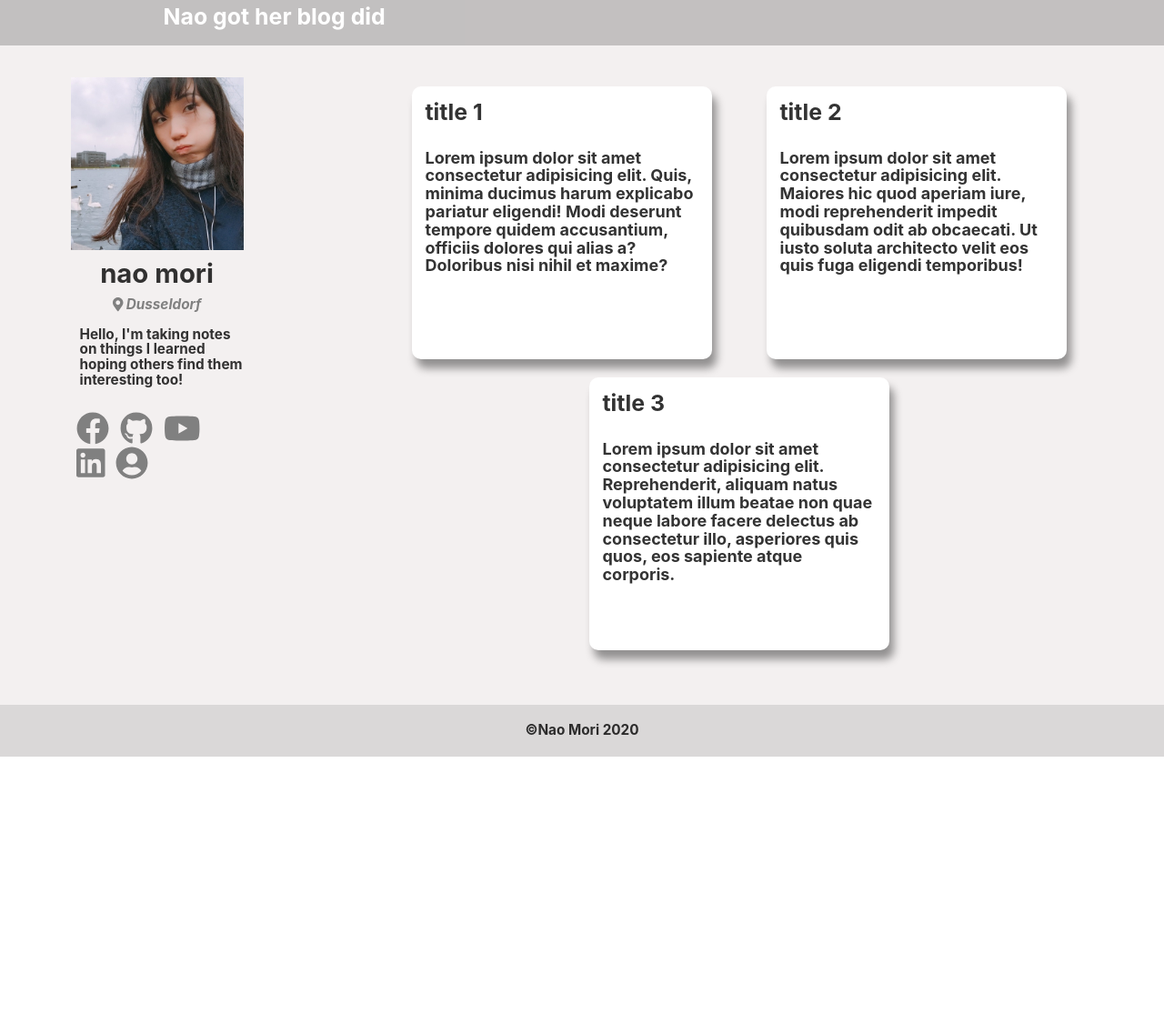
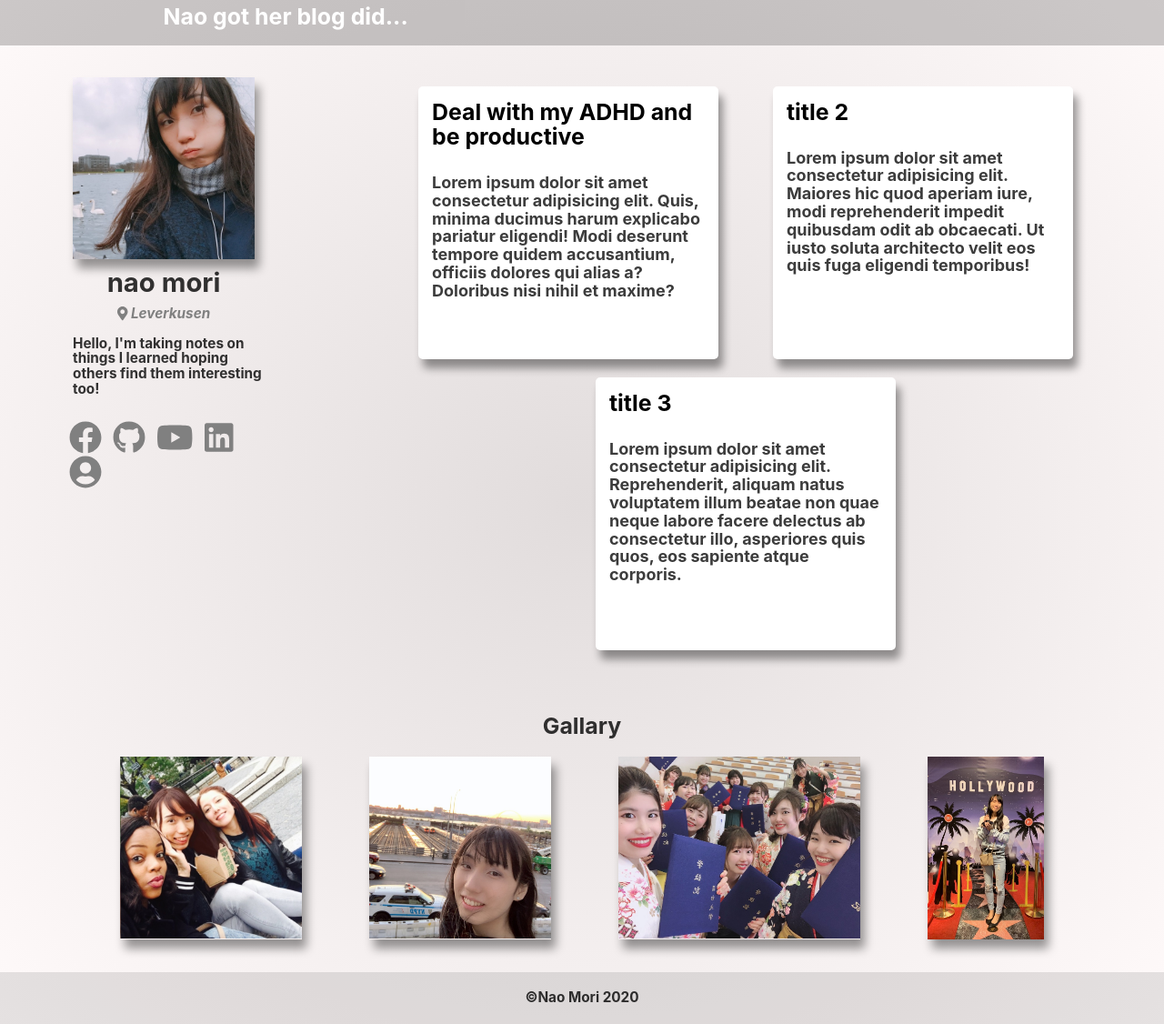
Before and after one commit to Nao-Mori/blog, a Gatsby site: page / in a window 1280 px wide. Shown: the part 13-1139 px from the top of the page at 91% size. Before the commit the page ends 845 px from the top, so only its background shows below. Built offline with nearby package versions, Linux system fonts and the light colour scheme; Gatsby itself is replaced by a stand-in of ours.

Commit message:
Added gallery

```diff
--- a/gatsby-config.js
+++ b/gatsby-config.js
@@ -1,6 +1,6 @@
 module.exports = {
   siteMetadata: {
-    title: `Nao got her blog did`,
+    title: `Nao got her blog did...`,
     description: `Kick off your next, great Gatsby project with this default starter. This barebones starter ships with the main Gatsby configuration files you might need.`,
     author: `@gatsbyjs`,
   },
--- a/package.json
+++ b/package.json
@@ -20,6 +20,7 @@
     "gatsby-transformer-sharp": "^2.3.13",
     "prop-types": "^15.7.2",
     "react": "^16.12.0",
+    "react-bootstrap": "^1.0.0-beta.17",
     "react-dom": "^16.12.0",
     "react-helmet": "^5.2.1",
     "typescript": "^3.8.3"
--- a/src/components/image.tsx
+++ b/src/components/image.tsx
@@ -14,7 +14,6 @@ const Image = () => {
       }
     }
   `)
-
   return <Img fluid={data.placeholderImage.childImageSharp.fluid} />
 }
 
--- /dev/null
+++ b/src/components/image2.tsx
@@ -0,0 +1,21 @@
+import React from "react"
+import { useStaticQuery, graphql } from "gatsby"
+import Img from "gatsby-image"
+
+const Image = () => {
+  const data = useStaticQuery(graphql`
+    query {
+      placeholderImage: file(relativePath: { eq: "pic3.jpg" }) {
+        childImageSharp {
+          fluid(maxWidth: 300) {
+            ...GatsbyImageSharpFluid
+          }
+        }
+      }
+    }
+  `)
+
+  return <Img fluid={data.placeholderImage.childImageSharp.fluid} />
+}
+
+export default Image
--- /dev/null
+++ b/src/components/image3.tsx
@@ -0,0 +1,21 @@
+import React from "react"
+import { useStaticQuery, graphql } from "gatsby"
+import Img from "gatsby-image"
+
+const Image = () => {
+  const data = useStaticQuery(graphql`
+    query {
+      placeholderImage: file(relativePath: { eq: "pic4.jpg" }) {
+        childImageSharp {
+          fluid(maxWidth: 300) {
+            ...GatsbyImageSharpFluid
+          }
+        }
+      }
+    }
+  `)
+
+  return <Img fluid={data.placeholderImage.childImageSharp.fluid} />
+}
+
+export default Image
--- /dev/null
+++ b/src/components/image4.tsx
@@ -0,0 +1,21 @@
+import React from "react"
+import { useStaticQuery, graphql } from "gatsby"
+import Img from "gatsby-image"
+
+const Image = () => {
+  const data = useStaticQuery(graphql`
+    query {
+      placeholderImage: file(relativePath: { eq: "pic5.jpg" }) {
+        childImageSharp {
+          fluid(maxWidth: 300) {
+            ...GatsbyImageSharpFluid
+          }
+        }
+      }
+    }
+  `)
+
+  return <Img fluid={data.placeholderImage.childImageSharp.fluid} />
+}
+
+export default Image
--- /dev/null
+++ b/src/components/image5.tsx
@@ -0,0 +1,21 @@
+import React from "react"
+import { useStaticQuery, graphql } from "gatsby"
+import Img from "gatsby-image"
+
+const Image = () => {
+  const data = useStaticQuery(graphql`
+    query {
+      placeholderImage: file(relativePath: { eq: "pic6.jpg" }) {
+        childImageSharp {
+          fluid(maxWidth: 300) {
+            ...GatsbyImageSharpFluid
+          }
+        }
+      }
+    }
+  `)
+
+  return <Img fluid={data.placeholderImage.childImageSharp.fluid} />
+}
+
+export default Image
--- a/src/components/layout.tsx
+++ b/src/components/layout.tsx
@@ -21,7 +21,7 @@ const Layout = ({ children }) => {
       <Header siteTitle={data.site.siteMetadata.title} />
       <div
         style={{
-          backgroundColor:"rgb(243,240,240)",
+          background: "radial-gradient(rgb(225,220,220),rgb(255,250,250))",
           paddingTop: `5.45rem`,
         }}
       >
--- /dev/null
+++ b/src/pages/article.ts
@@ -0,0 +1,17 @@
+export default function Articles(amount){
+    var arr = [
+        {
+            title: "Deal with my ADHD and be productive",
+            body: "Lorem ipsum dolor sit amet consectetur adipisicing elit. Quis, minima ducimus harum explicabo pariatur eligendi! Modi deserunt tempore quidem accusantium, officiis dolores qui alias a? Doloribus nisi nihil et maxime?"
+        },
+        {
+            title: "title 2",
+            body: "Lorem ipsum dolor sit amet consectetur adipisicing elit. Maiores hic quod aperiam iure, modi reprehenderit impedit quibusdam odit ab obcaecati. Ut iusto soluta architecto velit eos quis fuga eligendi temporibus!"
+        },
+        {
+            title: "title 3",
+            body: "Lorem ipsum dolor sit amet consectetur adipisicing elit. Reprehenderit, aliquam natus voluptatem illum beatae non quae neque labore facere delectus ab consectetur illo, asperiores quis quos, eos sapiente atque corporis."
+        },
+    ]
+    return arr
+}
--- a/src/pages/article.tsx
+++ /dev/null
@@ -1,17 +0,0 @@
-export default function Articles(amount){
-    var arr = [
-        {
-            title: "title 1",
-            body: "Lorem ipsum dolor sit amet consectetur adipisicing elit. Quis, minima ducimus harum explicabo pariatur eligendi! Modi deserunt tempore quidem accusantium, officiis dolores qui alias a? Doloribus nisi nihil et maxime?"
-        },
-        {
-            title: "title 2",
-            body: "Lorem ipsum dolor sit amet consectetur adipisicing elit. Maiores hic quod aperiam iure, modi reprehenderit impedit quibusdam odit ab obcaecati. Ut iusto soluta architecto velit eos quis fuga eligendi temporibus!"
-        },
-        {
-            title: "title 3",
-            body: "Lorem ipsum dolor sit amet consectetur adipisicing elit. Reprehenderit, aliquam natus voluptatem illum beatae non quae neque labore facere delectus ab consectetur illo, asperiores quis quos, eos sapiente atque corporis."
-        },
-    ]
-    return arr
-}
--- a/src/pages/index.css
+++ b/src/pages/index.css
@@ -1,5 +1,13 @@
 .right-block{
     max-width: 65vw;
+}
+.article{
+    background-color: white;
+    cursor: pointer;
+    transition: background-color 0.5s;
+}
+.article:hover{
+    background-color: rgb(236, 235, 231);
 }
 
 @media only screen and (max-width: 550px) {
--- a/src/pages/index.tsx
+++ b/src/pages/index.tsx
@@ -1,77 +1,90 @@
-import React from "react"
-import { Router, Location } from "@reach/router"
+import React, { useState } from "react"
+import { Link } from "gatsby"
 import "./index.css"
 import Layout from "../components/layout"
 import SEO from "../components/seo"
 import Image from "../components/image"
+import Image2 from "../components/image2"
+import Image3 from "../components/image3"
+import Image4 from "../components/image4"
+import Image5 from "../components/image5"
 import Articles from "./article"
 import { FontAwesomeIcon } from "@fortawesome/react-fontawesome"
 import { faFacebook, faGithub, faYoutube, faLinkedin } from '@fortawesome/free-brands-svg-icons'
 import { faUserCircle, faMapMarkerAlt } from '@fortawesome/free-solid-svg-icons'
 
 const iconStyle={margin:"0 6px", color:"gray"}
+const imgStyle={width:"200px", margin:"5px auto", boxShadow:"5px 10px 10px rgba(0,0,0,0.4)"}
+const imgStyle2={width:"266px", margin:"5px auto", boxShadow:"5px 10px 10px rgba(0,0,0,0.4)"}
+const imgStyle3={width:"128px", margin:"5px auto", boxShadow:"5px 10px 10px rgba(0,0,0,0.4)"}
 
-const IndexPage = () => (
+const IndexPage = () => {
+  const [page1, setPage1] = useState(false)
+
+  return (
     <Layout>
       <SEO title="Home" />
       <div style={{display:"flex", flexWrap:"wrap", margin:"0 auto", maxWidth:"1400px", paddingBottom:50}}>
-      <div style={{width:"210px", margin:"0 auto", padding:"0 10px"}}>
+        <div style={{width:"240px", margin:"0 auto", padding:"0 10px"}}>
+          <div style={{width:"200px", boxShadow:"5px 10px 10px rgba(0,0,0,0.4)", margin:"0 auto"}}>
           <Image />
-
+          </div>
           <h2 style={{textAlign:"center", margin:"10px", fontWeight:"bolder"}}>nao mori</h2>
-        <h5 style={{textAlign:"center", fontStyle: "italic", color:"gray", margin:"0 0 15px 0"}}><FontAwesomeIcon icon={faMapMarkerAlt} /> Dusseldorf</h5>
+          <h5 style={{textAlign:"center", fontStyle: "italic", color:"gray", margin:"0 0 15px 0"}}><FontAwesomeIcon icon={faMapMarkerAlt} /> Leverkusen</h5>
           <h5 style={{marginLeft:"10px" }}>Hello, I'm taking notes on things I learned hoping others find them interesting too!</h5>
-        <FontAwesomeIcon icon={faFacebook} size="2x" style={iconStyle} />
+          <a href=""></a><FontAwesomeIcon icon={faFacebook} size="2x" style={iconStyle} />
           <FontAwesomeIcon icon={faGithub} size="2x" style={iconStyle} />
           <FontAwesomeIcon icon={faYoutube} size="2x" style={iconStyle} />
           <FontAwesomeIcon icon={faLinkedin} size="2x" style={iconStyle} />
           <FontAwesomeIcon icon={faUserCircle} size="2x" style={iconStyle} />
-
+          <p/>
         </div>
         <div style={{margin:"0 auto"}} className="right-block">
           <div style={{minWidth:"300px", padding:"0 10px", display: "flex", flexWrap:"wrap", width:"100%", maxWidth:"800px"}}>
             {Articles(0).map((article, key)=>{
               return (
-              <div key={key}
+                <Link  to={`post${key+1}`} key={key} style={{color:"black",textDecoration:"none", margin:"10px auto"}}>
+                <div
+                  className="article"
                   style={{
                     maxWidth:"330px",
                     minWidth:"250px",
-                  background:"white",
                     boxShadow:"5px 10px 10px rgba(0,0,0,0.4)",
                     padding:"15px",
-                  borderRadius:"10px",
+                    borderRadius:"5px",
                     height:"300px",
-                  margin:"10px auto"
                   }}
                 >
                   <h3>{article.title}</h3>
-                <h4>{article.body}</h4>
+                  <h4 style={{color:"rgb(60,60,60)"}}>{article.body}</h4>
                 </div>
+                </Link>
               )
             })}
           </div>
         </div>
       </div>
+      <div style={{maxWidth:"1100px", margin:"0 auto"}}>
+        <h3 style={{textAlign:"center", margin:"10px 0"}}>Gallary</h3>
+        <div style={{display:"flex", flexWrap:"wrap", margin:"0 auto", maxWidth:"1400px", padding: 5}}>
+          <div style={imgStyle}>
+            <Image2 />
+          </div>
+          <div style={imgStyle}>
+            <Image3 />
+          </div>
+          <div style={imgStyle2}>
+            <Image4 />
+          </div>
+
+          <div style={imgStyle3}>
+            <Image5 />
+          </div>
+        </div>
+      </div>
+      <p/>
     </Layout>
   )
-
-const FadeTransitionRouter = props => (
-  <Location>
-    {({ location }) => (
-      <Router location={location} >
-        {props.children}
-      </Router>
-    )}
-  </Location>
-)
-
-const Page = props => (
-  <div
-    style={{ background: `hsl(${props.page * 75}, 60%, 60%)` }}
-  >
-    Hey you reached here!
-    {props.page}
-  </div>
-)
+}
 
 export default IndexPage
```
Also changed, not shown: src/components/travel.tsx (added, +21 -0 lines), src/images/gatsby-icon.png, src/images/pic3.jpg (added), src/images/pic4.jpg (added), src/images/pic5.jpg (added), src/images/pic6.jpg (added), 2 other files. Lines whose indentation alone changed are shown as unchanged.
